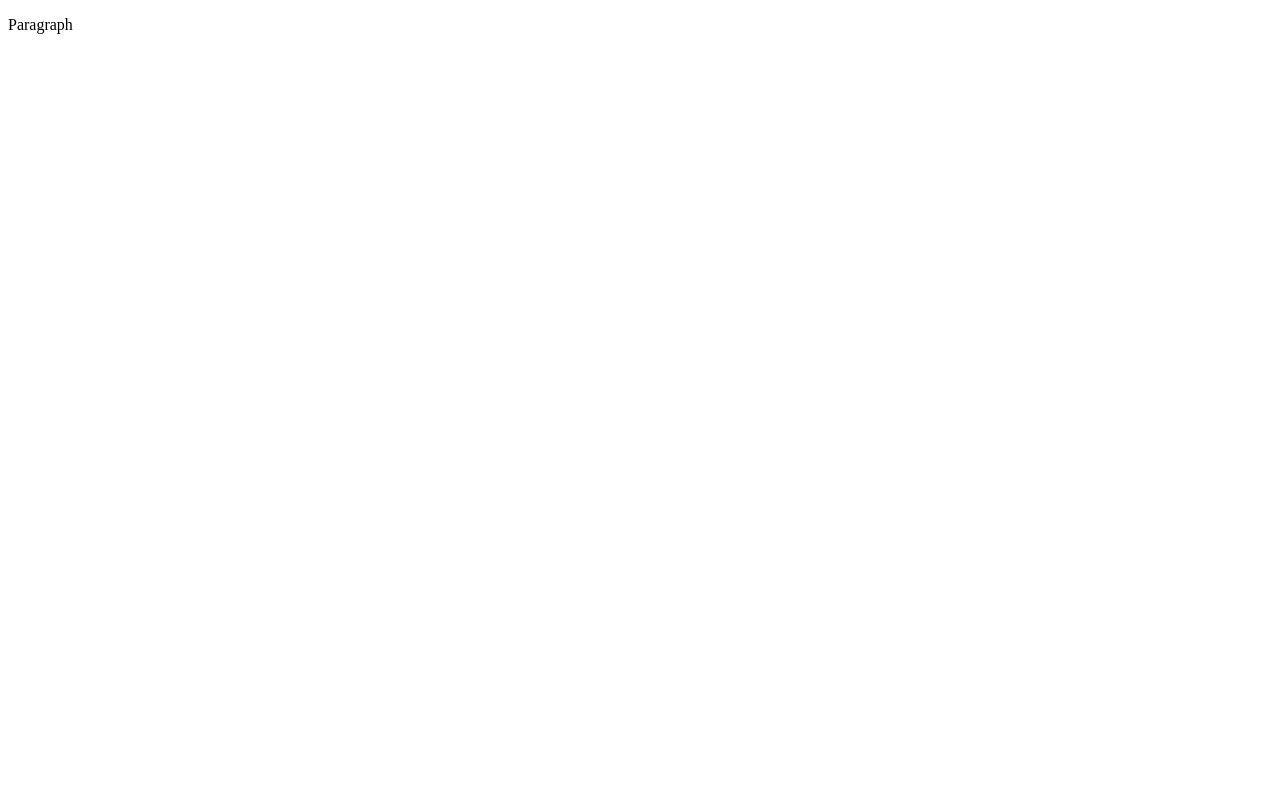
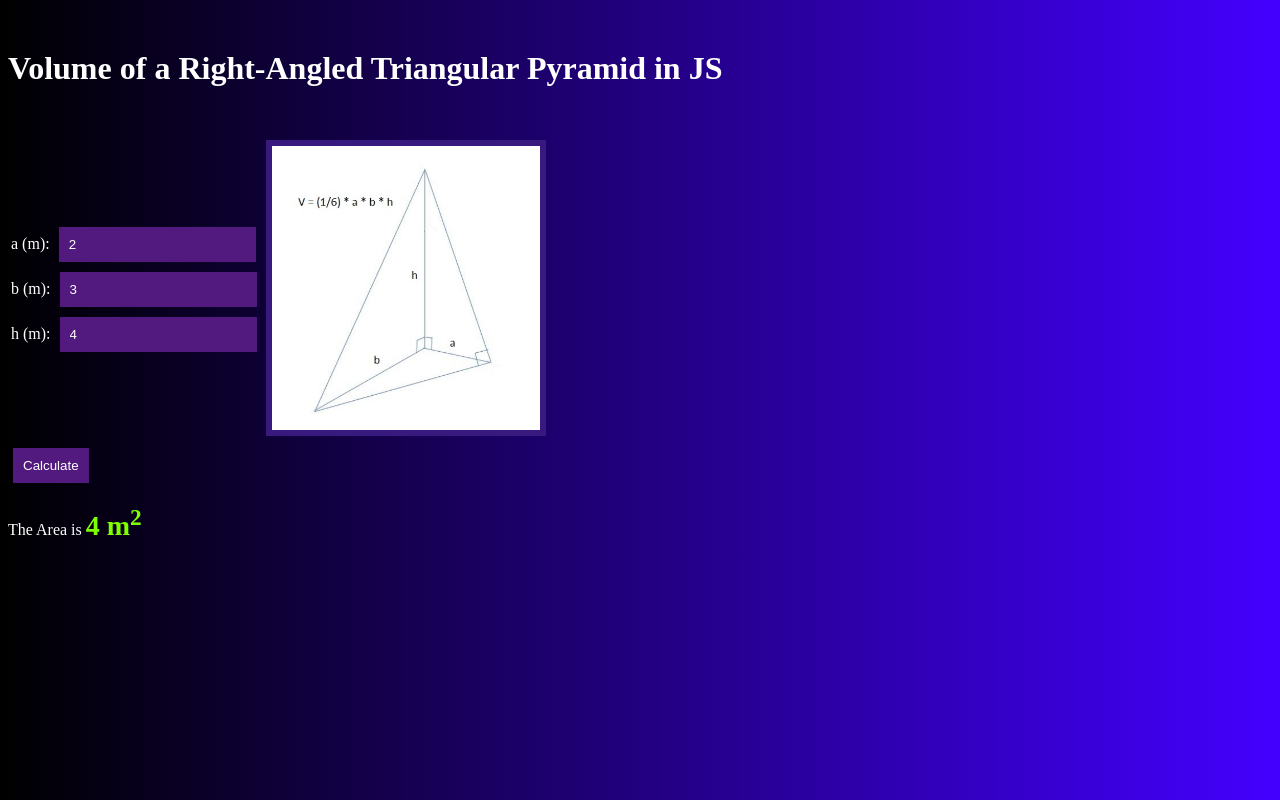
Before and after one commit to ICD2O-Digital-Tech-AtriSarker/Unit3-02-HTML-VolumeTriangularPyramid, a plain HTML site: page index.html in a window 1280 px wide. Drawn offline with Linux system fonts and the light colour scheme.

Commit message:
Main Commit

```diff
--- a/css/style.css
+++ b/css/style.css
@@ -1,4 +1,43 @@
-/* Created by: Mr. Coxall
-* Created on: Sep 2020
-* This file contains the CSS for index.html
-*/
+body {
+  background: linear-gradient(to right, #000000, #4400ff);
+  color: #ffffff;
+}
+
+h1 {
+  margin: 50px 0;
+}
+
+.formulaImg {
+  width: clamp(200px, 50%, 480px);
+  border: solid 6px #381a7f;
+}
+
+input,
+button {
+  background-color: #521a7f;
+  color: #ffffff;
+  border: none;
+  padding: 10px;
+  margin: 5px;
+}
+
+::selection {
+  background: #2e6600;
+}
+
+button {
+  cursor: pointer;
+}
+
+button:hover {
+  background-color: #ac47ff;
+}
+
+h3 {
+  margin-top: 50px;
+}
+
+#volumeResult {
+  font-size: 28px;
+  color: #80ff00;
+}
--- a/index.html
+++ b/index.html
@@ -1,9 +1,63 @@
 <!DOCTYPE html>
 <html>
-  <head>
-    <title>Title</title>
-  </head>
-  <body>
-    <p>Paragraph</p>
-  </body>
+
+<head>
+  <!-- Meta data section -->
+  <meta charset="utf-8">
+  <meta name="description" content="Calculator for Area of Trapezoid, Using Javascript">
+  <meta name="keywords" content="immaculata, icd2o">
+  <meta name="author" content="Atri Sarker">
+  <meta name="viewport" content="width=device-width, initial-scale=1.0">
+
+  <!-- Favicon -->
+  <link rel="apple-touch-icon" sizes="180x180" href="./fav_index/apple-touch-icon.png">
+  <link rel="icon" type="image/png" sizes="32x32" href="./fav_index/favicon-32x32.png">
+  <link rel="icon" type="image/png" sizes="16x16" href="./fav_index/favicon-16x16.png">
+  <link rel="manifest" href="./fav_index/site.webmanifest">
+
+  <!-- CSS -->
+  <link rel="stylesheet" href="./css/style.css">
+
+  <!-- Title -->
+  <title>Volume of a Right-Angled Triangular Pyramid in JS</title>
+</head>
+
+<body>
+
+  <!-- Script -->
+  <script defer src="./js/script.js"></script>
+
+  <!-- Header -->
+  <h1>Volume of a Right-Angled Triangular Pyramid in JS</h1>
+
+  <!-- Table For Layout -->
+  <table>
+    <tr>
+      <td>
+        <!-- INPUTS | Default Values of 2,3,4 -->
+        <label for="base1Input">a (m):</label>
+        <input id="base1Input" type="number" name="base1" value="2" step="0.01" min="0" />
+        <br>
+        <label for="base2Input">b (m):</label>
+        <input id="base2Input" type="number" name="base2" value="3" step="0.01" min="0" />
+        <br>
+        <label for="height">h (m):</label>
+        <input id="heightInput" type="number" name="height" value="4" step="0.01" min="0" />
+      </td>
+      <td>
+        <!-- Image that displays the formula -->
+        <img class="formulaImg" src="./images/triangularPyramid.PNG" alt="Diagram of a Triangular Pyramid">
+        <br>
+      </td>
+    </tr>
+  </table>
+
+  <!-- Calculate Button -->
+  <button id="CalculateBtn">Calculate</button>
+
+  <!-- Result -->
+  <p>The Area is <b id="volumeResult"> ? </b> </p>
+
+</body>
+
 </html>
--- a/js/script.js
+++ b/js/script.js
@@ -1,5 +1,42 @@
-// Copyright (c) 2020 Mr. Coxall All rights reserved
-//
-// Created by: Mr. Coxall
-// Created on: Sep 2020
-// This file contains the JS functions for index.html
+"use strict";
+// Script for Volume of a Right-Angled Triangular Pyramid
+
+// Elements
+// Inputs
+const baseInput = document.getElementById('base1Input');
+const base2Input = document.getElementById('base2Input');
+const heightInput = document.getElementById('heightInput');
+// Result Display
+const volumeResult = document.getElementById('volumeResult');
+// Calculate Button
+const calculateBtn = document.getElementById('CalculateBtn');
+
+// Code for calculating volume
+function Calculate() {
+
+  // Get Inputs
+  let a = Number(base1Input.value);
+  let b = Number(base2Input.value);
+  let h = Number(heightInput.value);
+
+  // Calculate Base of the Pyramid
+  let base = a * b * 0.5;
+
+  // Calculate Volume of the Pyramid
+  let volume = base * h * ( 1/3 );
+
+  // Round up to 2 decimal places, if needed
+  if (volume % 1 != 0) {
+    volume = volume.toFixed(2);
+  }
+
+  // Display Result
+  volumeResult.innerHTML = "" + volume + " m<sup>2</sup>";
+  return;
+}
+
+// Connect button click to the Calculate() function,
+calculateBtn.onclick = Calculate;
+
+// Initial Calculate() call
+Calculate();
```
Also changed, not shown: images/triangularPyramid.PNG (added), 2 other files.
